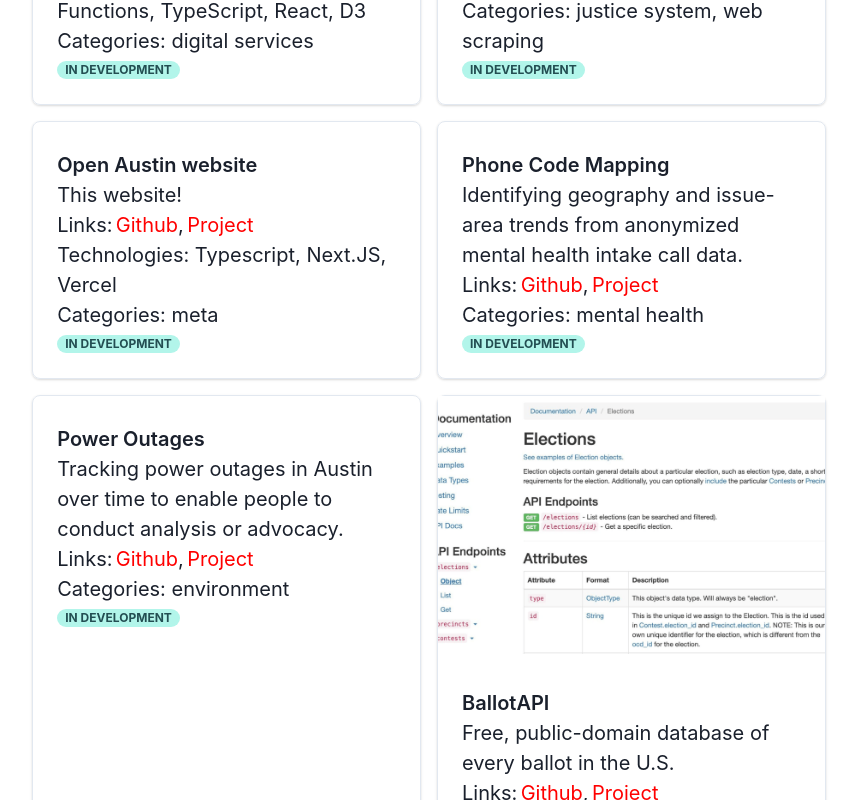
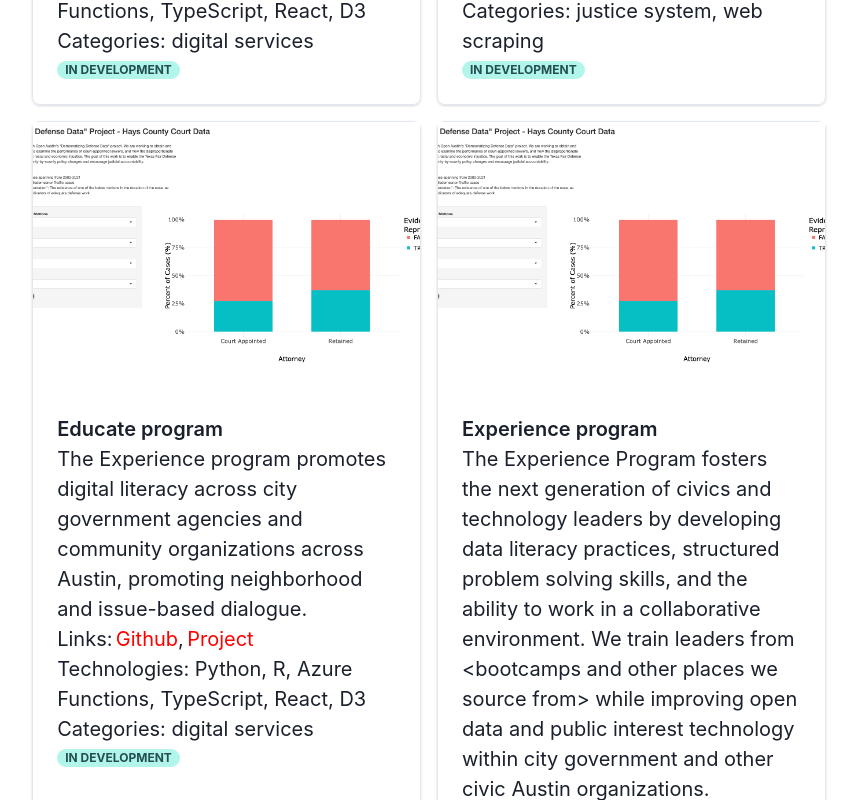
Before and after one commit to open-austin/website-v2-vercel, a Next.js app: page /portfolio in a window 1280 px wide. Shown: the part 1000-1800 px from the top of the page, without its empty margins (211-1068 px from the left). Built offline with nearby package versions, Linux system fonts and the light colour scheme.

Commit message:
Comment out BallotAPI, Power Outages

```diff
--- a/data/project_data.ts
+++ b/data/project_data.ts
@@ -42,6 +42,42 @@ export const projectData = [
   },
 
   {
+    title: 'Educate program',
+    description:
+      'The Experience program promotes digital literacy across city government agencies and community organizations across Austin, promoting neighborhood and issue-based dialogue.',
+    access_at: null,
+    project_at: null,
+    type: 'scraper',
+    status: 'in development',
+    categories: ['digital services'],
+    contact: ['Liani Lye', '@lianilychee'],
+    date: '2023-09-11T00:00:00.000Z',
+    thumb: null,
+    screenshot: `indigent-defense.png`,
+    featured: false,
+    stack: ['Python', 'R', 'Azure Functions', `TypeScript`, `React`, `D3`],
+    skipSize: 496,
+  },
+
+  {
+    title: 'Experience program',
+    description:
+      'The Experience Program fosters the next generation of civics and technology leaders by developing data literacy practices, structured problem solving skills, and the ability to work in a collaborative environment.  We train leaders from <bootcamps and other places we source from> while improving open data and public interest technology within city government and other civic Austin organizations.',
+    access_at: null,
+    project_at: null,
+    type: 'scraper',
+    status: 'in development',
+    categories: ['digital services'],
+    contact: ['Liani Lye', '@lianilychee'],
+    date: '2023-09-11T00:00:00.000Z',
+    thumb: null,
+    screenshot: `indigent-defense.png`,
+    featured: false,
+    stack: ['Python', 'R', 'Azure Functions', `TypeScript`, `React`, `D3`],
+    skipSize: 496,
+  },
+
+  {
     title: 'Open Austin website',
     description:
       'This website!',
@@ -73,7 +109,7 @@ export const projectData = [
     access_at: '',
     project_at: 'https://github.com/open-austin/phone-code-mapping',
     type: '',
-    status: 'in development',
+    status: 'deployed',
     categories: ['mental health'],
     contact: ['Paul Vonder Haar'],
     date: '',
@@ -84,6 +120,7 @@ export const projectData = [
     skipSize: 496,
   },
 
+/*
   {
     title: 'Power Outages',
     description:
@@ -101,6 +138,7 @@ export const projectData = [
     archived: false,
     skipSize: 496,
   },
+*/
 
   {
     title: 'Visualizing Vulnerable Communities',
@@ -258,13 +296,15 @@ export const projectData = [
     featured: false,
     skipSize: 531,
   },
+
+/*
   {
     title: 'BallotAPI',
     description: 'Free, public-domain database of every ballot in the U.S.',
     access_at: 'https://ballotapi.org/',
     project_at: 'https://github.com/open-austin/ballotapi',
     type: 'web service',
-    status: 'in development',
+    status: 'deployed',
     categories: ['government', 'elections'],
     contact: ['Daniel Roesler', '@diafygi'],
     date: '2019-03-14T00:00:00.000Z',
@@ -274,4 +314,5 @@ export const projectData = [
     stack: ['Python', 'Jekyll', 'PostgreSQL'],
     skipSize: 496,
   },
+*/
 ]
```
